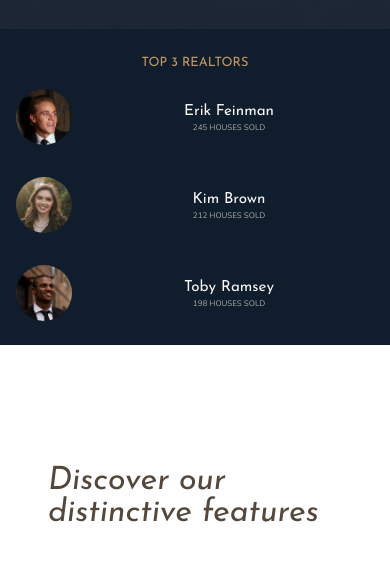
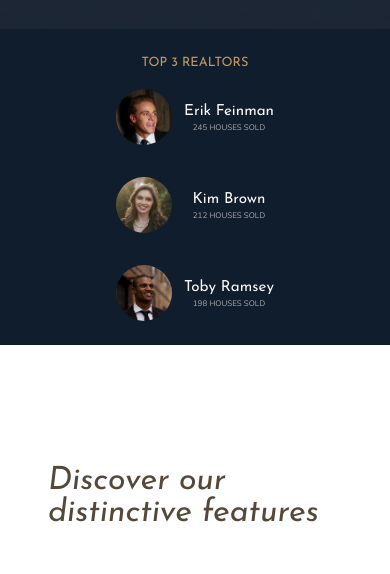
Before and after one commit to tasosbeast/Nexter, a website: page index.html in a window 390 px wide. Shown: the part 815-1389 px from the top of the page. Drawn offline with nearby package versions, Linux system fonts and the light colour scheme.

Commit message:
fix: update grid layout for realtors list on small screens
- Changed grid-template-columns to use max-content for better layout.
- Updated Google Fonts link to include display swap for improved loading.
- Removed unnecessary whitespace in header styles.

```diff
--- a/index.html
+++ b/index.html
@@ -6,7 +6,7 @@
     <meta http-equiv="X-UA-Compatible" content="ie=edge" />
 
     <link
-      href="https://fonts.googleapis.com/css?family=Josefin+Sans:300,400,400i|Nunito:300,300i"
+      href="https://fonts.googleapis.com/css?family=Josefin+Sans:300,400,400i|Nunito:300,300i&display=swap"
       rel="stylesheet"
     />
     <link rel="stylesheet" href="css/style.css" />
```
Also changed, not shown: css/style.css, sass/_header.scss (line endings or trailing spaces).
